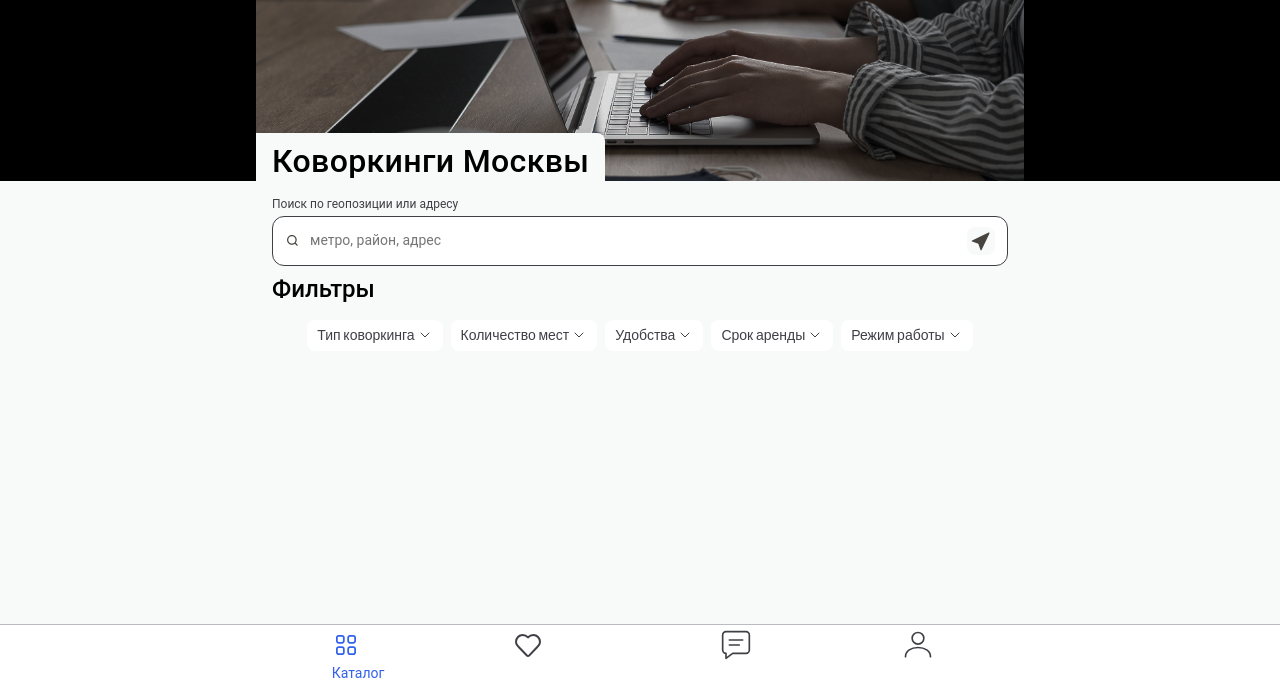
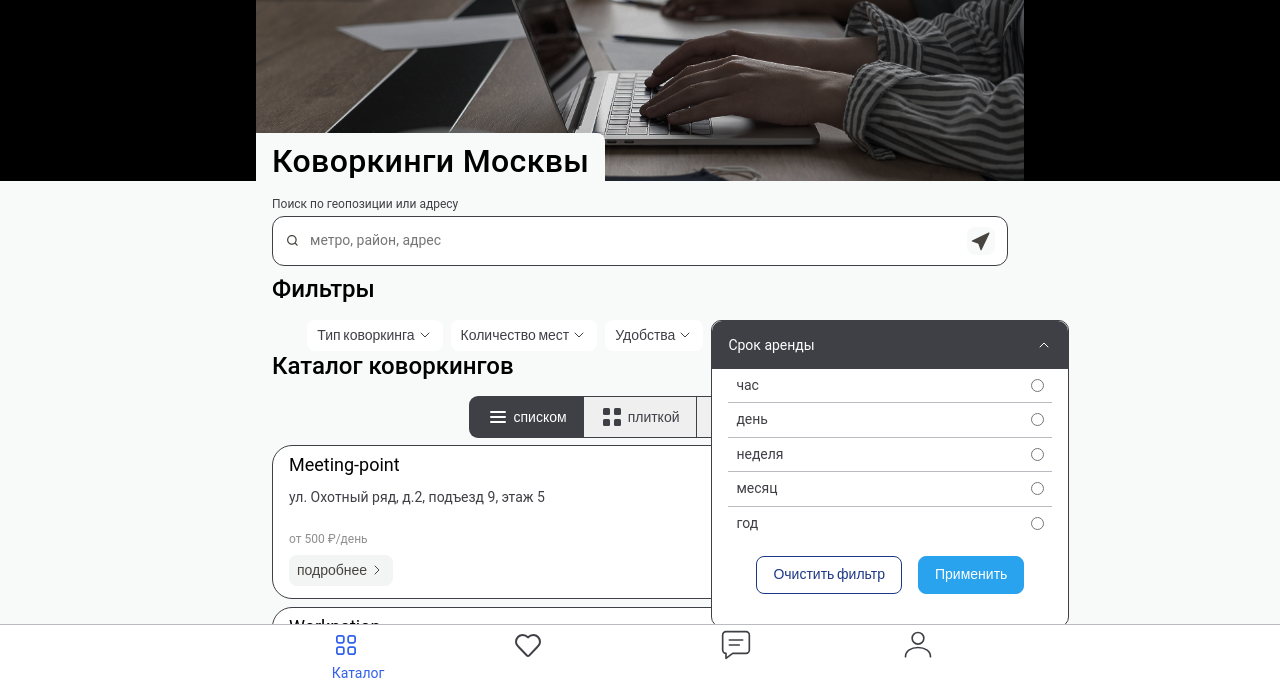
Before and after one commit to SerebrennikovaEkaterina/coworking, a website built with Vite: page frontend/index.html in a window 1280 px wide. Shown: the part 104-795 px from the top of the page. Built offline with nearby package versions, Linux system fonts and the light colour scheme.

Commit message:
feat: add laout and styles

```diff
--- a/frontend/index.html
+++ b/frontend/index.html
@@ -397,7 +397,7 @@
                       stroke-linejoin="round"></path>
                   </svg>
                 </button>
-                <div class="filter-dropdown">
+                <div class="filter-dropdown is-open">
                   <button type="button" class="filter-dropdown__header">
                     <span class="filter-dropdown__title h-title">Срок аренды</span>
                     <svg class="filter-dropdown__arrow" width="16" height="16" viewBox="0 0 16 16" fill="none">
@@ -414,7 +414,7 @@
                           час
                           </div>
                         </div>
-                        <input type="checkbox" name="space-type" value="openspace" />
+                        <input type="radio" name="rent__term" value="hour" />
                       </label>
                       <label class="filter-dropdown__label flex">
                         <div class="filter-dropdown__info flex">
@@ -422,7 +422,7 @@
                           день
                           </div>
                         </div>
-                        <input type="checkbox" name="space-type" value="openspace" />
+                        <input type="radio" name="rent__term" value="day" />
                       </label>
                       <label class="filter-dropdown__label flex">
                         <div class="filter-dropdown__info flex">
@@ -430,7 +430,7 @@
                           неделя
                           </div>
                         </div>
-                        <input type="checkbox" name="space-type" value="openspace" />
+                        <input type="radio" name="rent__term" value="week" />
                       </label>
                       <label class="filter-dropdown__label flex">
                         <div class="filter-dropdown__info flex">
@@ -438,7 +438,7 @@
                           месяц
                           </div>
                         </div>
-                        <input type="checkbox" name="space-type" value="openspace" />
+                        <input type="radio" name="rent__term" value="month" />
                       </label>
                       <label class="filter-dropdown__label flex">
                         <div class="filter-dropdown__info flex">
@@ -446,7 +446,7 @@
                           год
                           </div>
                         </div>
-                        <input type="checkbox" name="space-type" value="openspace" />
+                        <input type="radio" name="rent__term" value="year" />
                       </label>
                     </fieldset>
                     <div class="filter-actions flex">
@@ -481,7 +481,7 @@
                           5/2
                           </div>
                         </div>
-                        <input type="checkbox" name="space-type" value="openspace" />
+                        <input type="radio" name="work_schedule" value="5/2" />
                       </label>
                       <label class="filter-dropdown__label flex">
                         <div class="filter-dropdown__info flex">
@@ -489,7 +489,7 @@
                           24/7
                           </div>
                         </div>
-                        <input type="checkbox" name="space-type" value="openspace" />
+                        <input type="radio" name="work_schedule" value="24/7" />
                       </label>
                     </fieldset>
                     <div class="filter-actions flex">
@@ -501,7 +501,6 @@
               </div>
             </div>
           </div>
-  </div>
   </section>
   </form>
   <section class="coworkings">
@@ -583,6 +582,7 @@
   </main>
   <div id="nav-container"></div>
   </div>
+  </div>
   <script type="module" src="/src/main.js"></script>
 </body>
 
--- a/frontend/src/style.css
+++ b/frontend/src/style.css
@@ -469,6 +469,7 @@ section:not(:last-child) {
   min-width: 358px;
   pointer-events: none;
   background-color: white;
+  border: 1px solid var(--dark-gray);
   border-radius: 10px;
   transform: translateY(8px);
   transition: opacity 0.6s ease, transform 0.6s ease, visibility 0.6s;
@@ -660,7 +661,8 @@ section:not(:last-child) {
   padding: 8px 16px;
   width: 100%;
   align-items: center;
-  border: 2px solid var(--light-gray-stroke);
+  border: 1px solid var(--dark-gray);
+  background-color: white;
   border-radius: 20px;
 }
 
```
